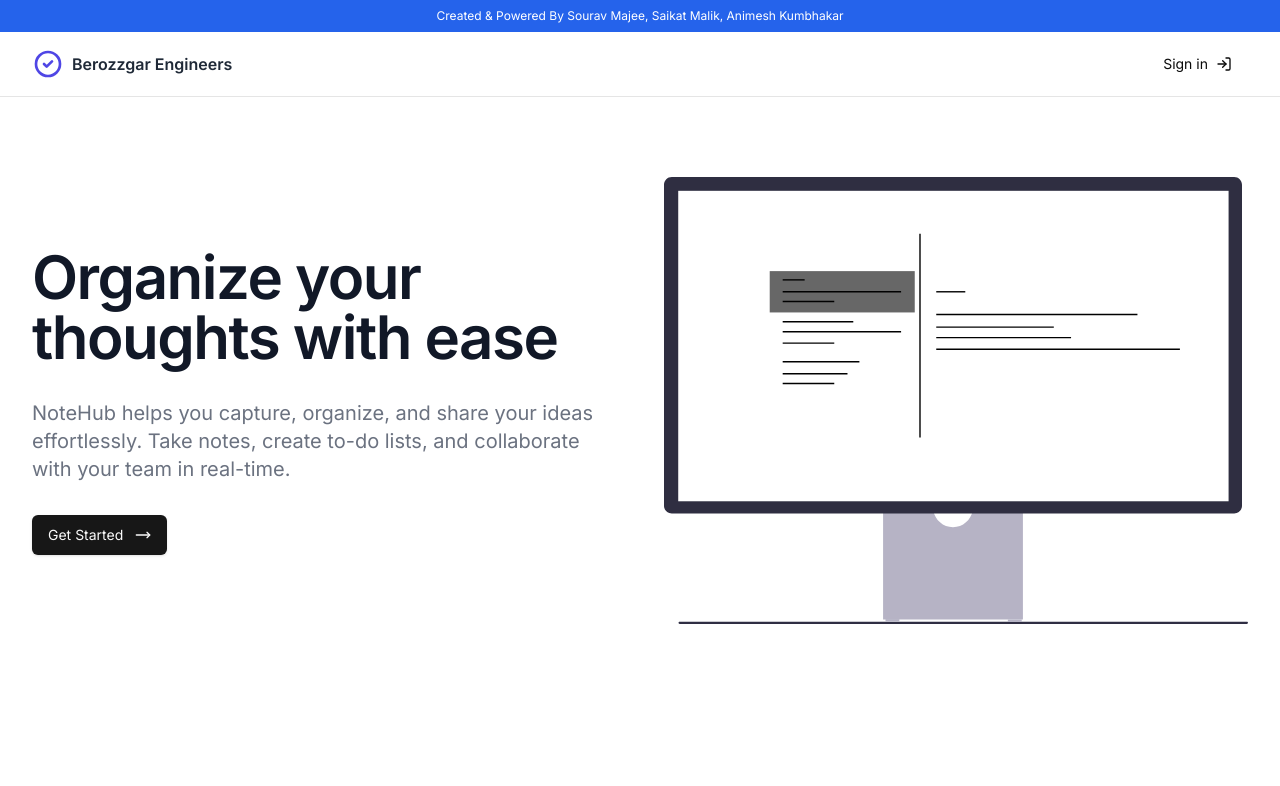
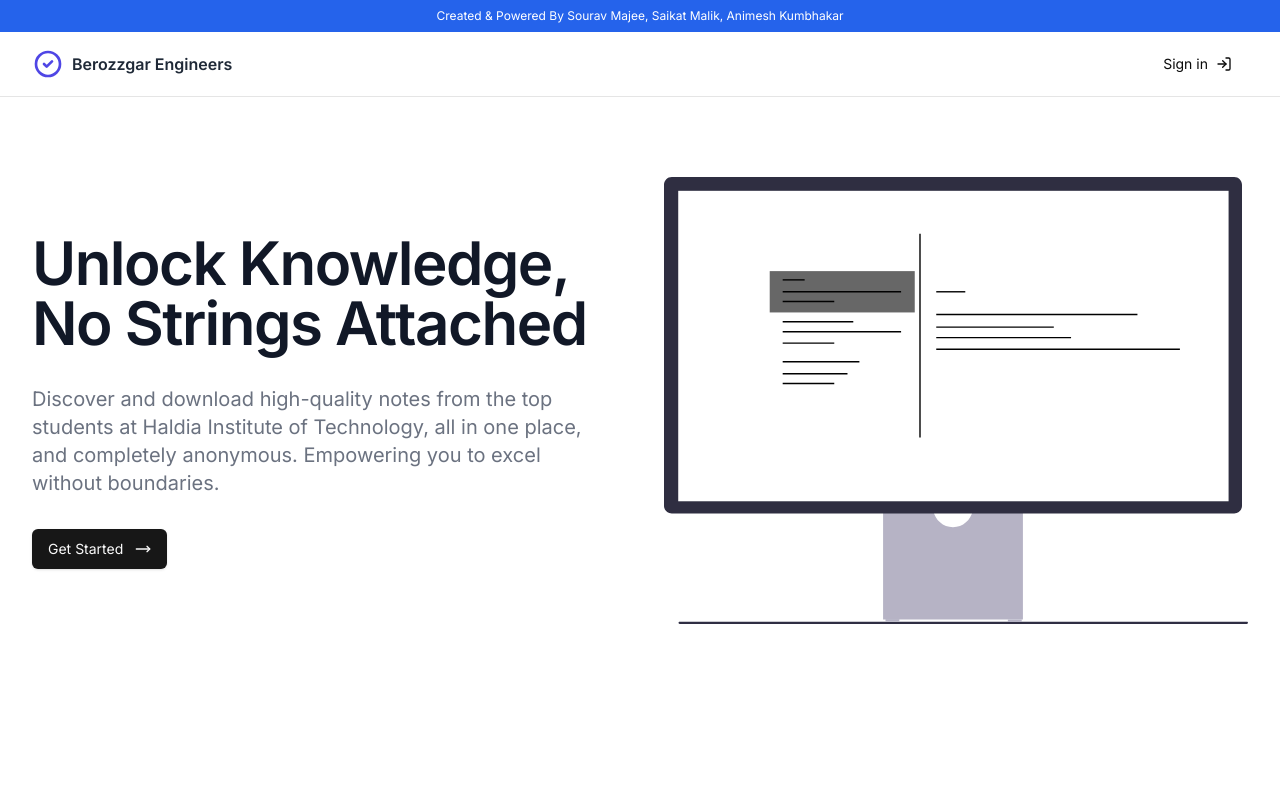
Before and after one commit to Animeshhit/berozzgar-app, a Next.js app: page / in a window 1280 px wide. Shown: the top 786 px of the page. Built offline with nearby package versions, Linux system fonts and the light colour scheme; no server answers.

Commit message:
metadata added

```diff
--- a/package.json
+++ b/package.json
@@ -20,6 +20,7 @@
     "next": "15.0.2",
     "next-auth": "^5.0.0-beta.25",
     "next-sanity": "^9.8.8",
+    "nextjs-toploader": "^3.7.15",
     "react": "19.0.0-rc-02c0e824-20241028",
     "react-dom": "19.0.0-rc-02c0e824-20241028",
     "tailwind-merge": "^2.5.4",
--- a/src/app/layout.tsx
+++ b/src/app/layout.tsx
@@ -3,10 +3,16 @@ import "./globals.css";
 import { Inter } from "next/font/google";
 import Navbar from "@/components/Navbar";
 import Subheader from "@/components/SubHeader";
+import NextTopLoader from "nextjs-toploader";
 
 export const metadata: Metadata = {
-  title: "Create Next App",
-  description: "Generated by create next app",
+  title: "Berozzgar Engineers | Free Notes for Haldia Institute of Technology",
+  description:
+    "Berozzgar Engineers provides a platform for students at Haldia Institute of Technology to access top-tier notes and class materials shared by the best students, completely anonymously.",
+  keywords: ["haldia", "haldia institute of technology", "hit"],
+  icons: {
+    icon: "/icon.ico",
+  },
 };
 
 const inter = Inter({
@@ -23,6 +29,7 @@ export default function RootLayout({
   return (
     <html lang="en">
       <body className={`${inter.className} antialiased`}>
+        <NextTopLoader color="red" height={1} showSpinner={false} />
         <Subheader />
         <Navbar />
         <main>{children}</main>
--- a/src/app/page.tsx
+++ b/src/app/page.tsx
@@ -11,12 +11,12 @@ export default function Dashboard() {
         <div className="grid grid-cols-1 lg:grid-cols-2 gap-12 items-center">
           <div className="space-y-8">
             <h1 className="text-4xl font-extrabold text-gray-900 sm:text-5xl sm:tracking-tight lg:text-6xl">
-              Organize your thoughts with ease
+              Unlock Knowledge, No Strings Attached
             </h1>
             <p className={`text-xl text-gray-500`}>
-              NoteHub helps you capture, organize, and share your ideas
-              effortlessly. Take notes, create to-do lists, and collaborate with
-              your team in real-time.
+              Discover and download high-quality notes from the top students at
+              Haldia Institute of Technology, all in one place, and completely
+              anonymous. Empowering you to excel without boundaries.
             </p>
             <div>
               <Link className="inline-block" href="/get-started">
```
Also changed, not shown: 2 other files (tests, documents, lock files or other folders).
